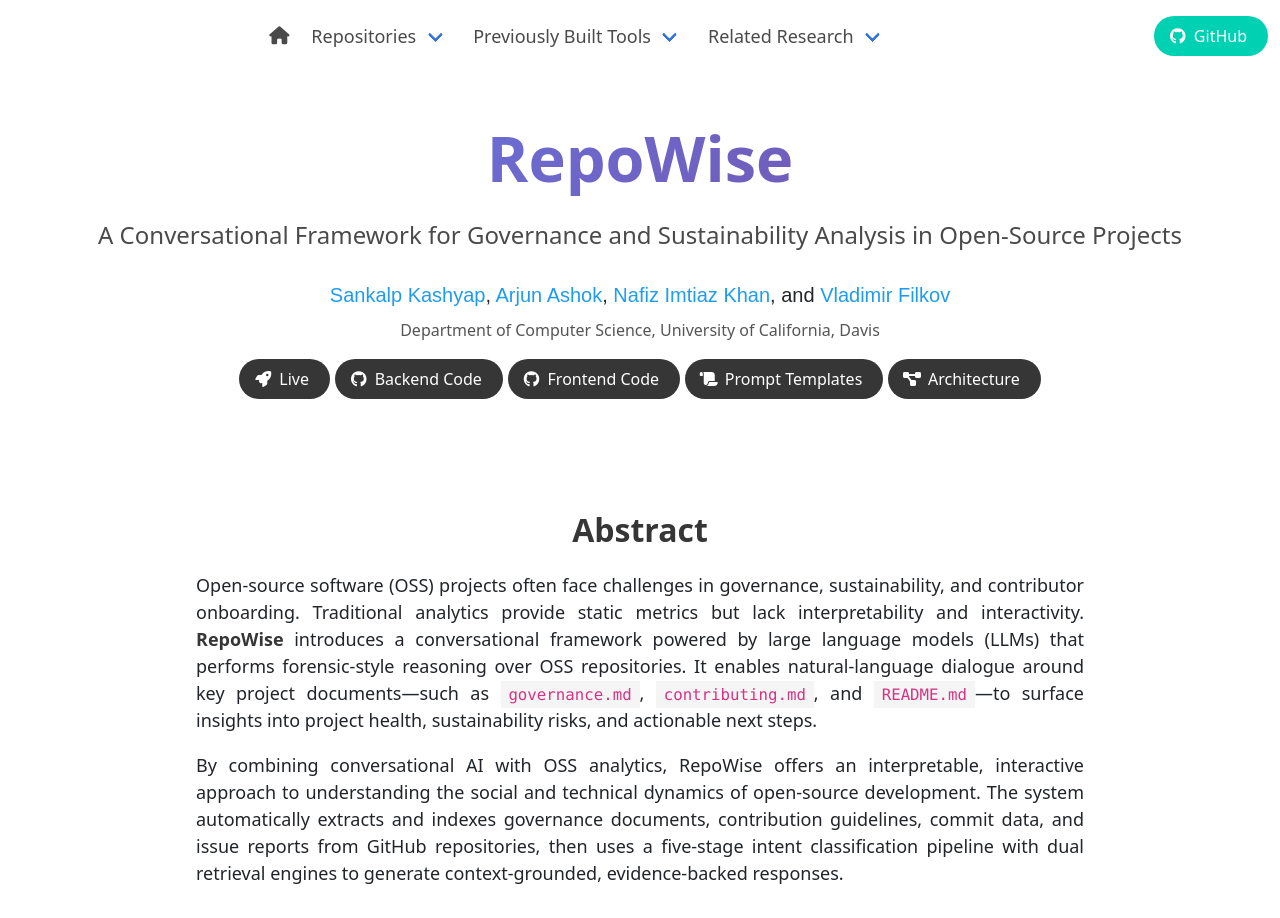
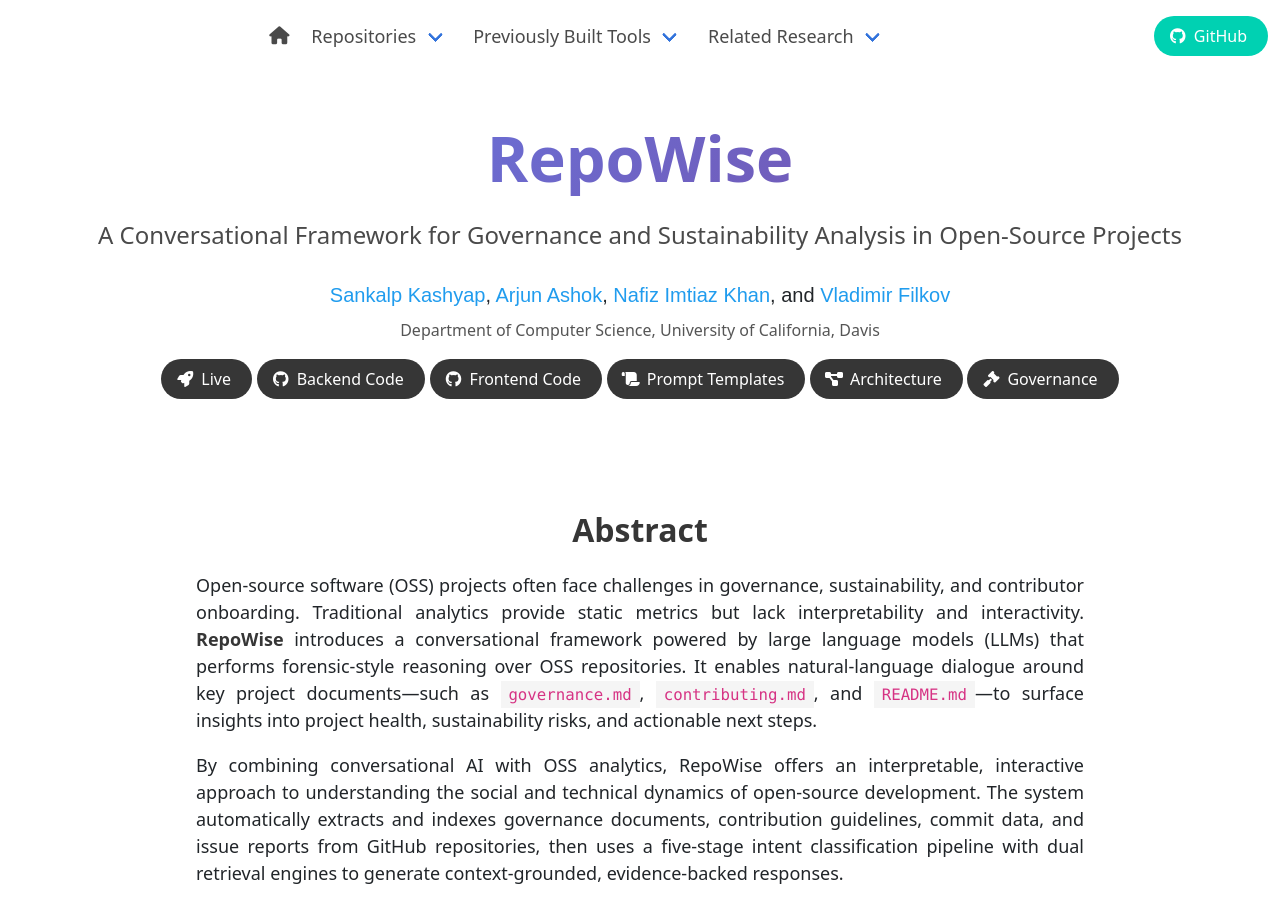
Before and after one commit to RepoWise/RepoWise-website, a plain HTML site: page index.html in a window 1280 px wide. Shown: the top 918 px of the page. Drawn offline with nearby package versions, Linux system fonts and the light colour scheme; some icons are missing; a web font is replaced by a local one.

Commit message:
Add governance documentation and site link

```diff
--- a/index.html
+++ b/index.html
@@ -164,6 +164,12 @@
                 <a href="#architecture" class="external-link button is-normal is-rounded is-dark">
                   <span class="icon"><i class="fas fa-diagram-project"></i></span>
                   <span>Architecture</span>
+                </a>
+              </span>
+              <span class="link-block">
+                <a href="GOVERNANCE.md" class="external-link button is-normal is-rounded is-dark" target="_blank">
+                  <span class="icon"><i class="fas fa-gavel"></i></span>
+                  <span>Governance</span>
                 </a>
               </span>
             </div>
```
Also changed, not shown: 1 other file.
